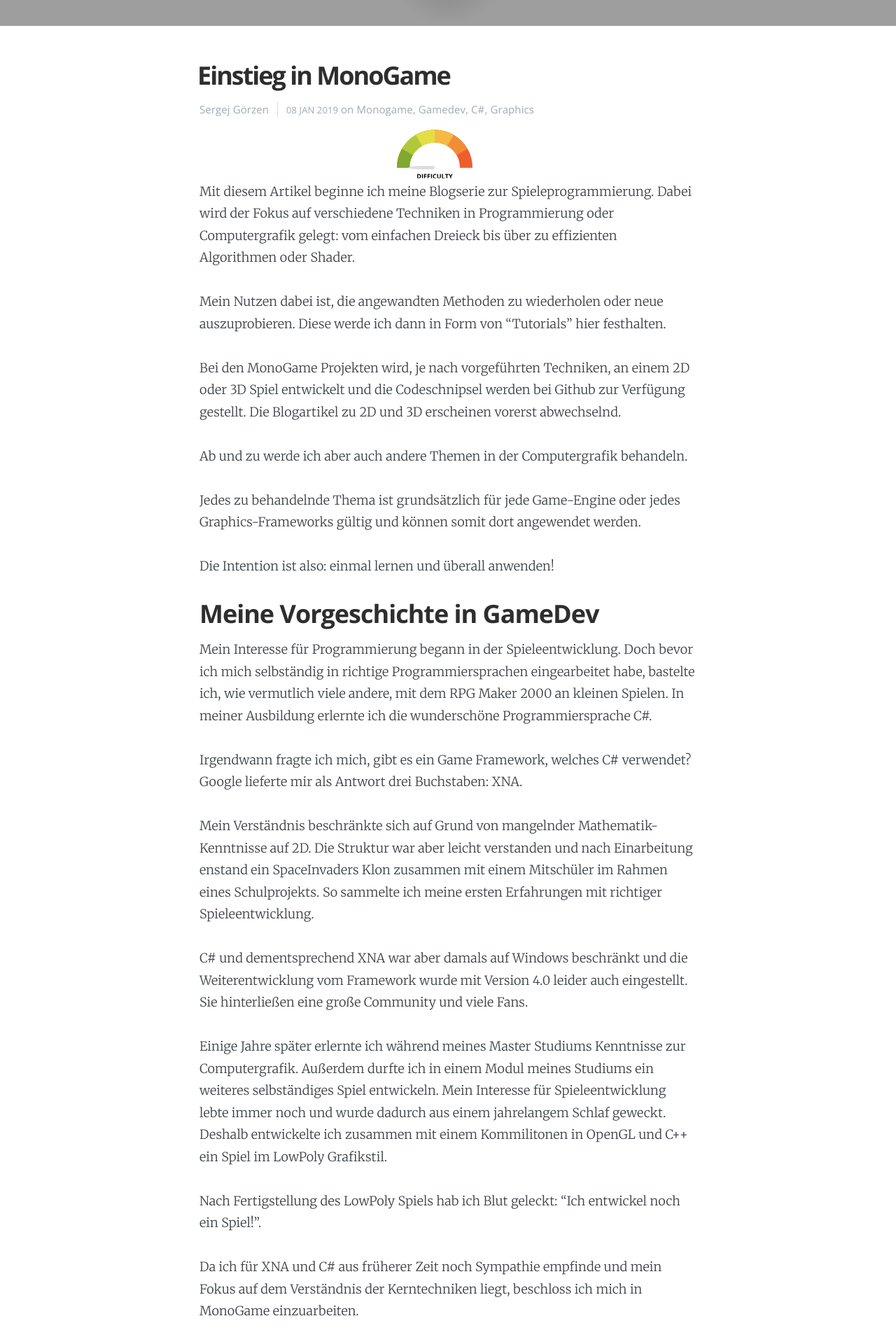
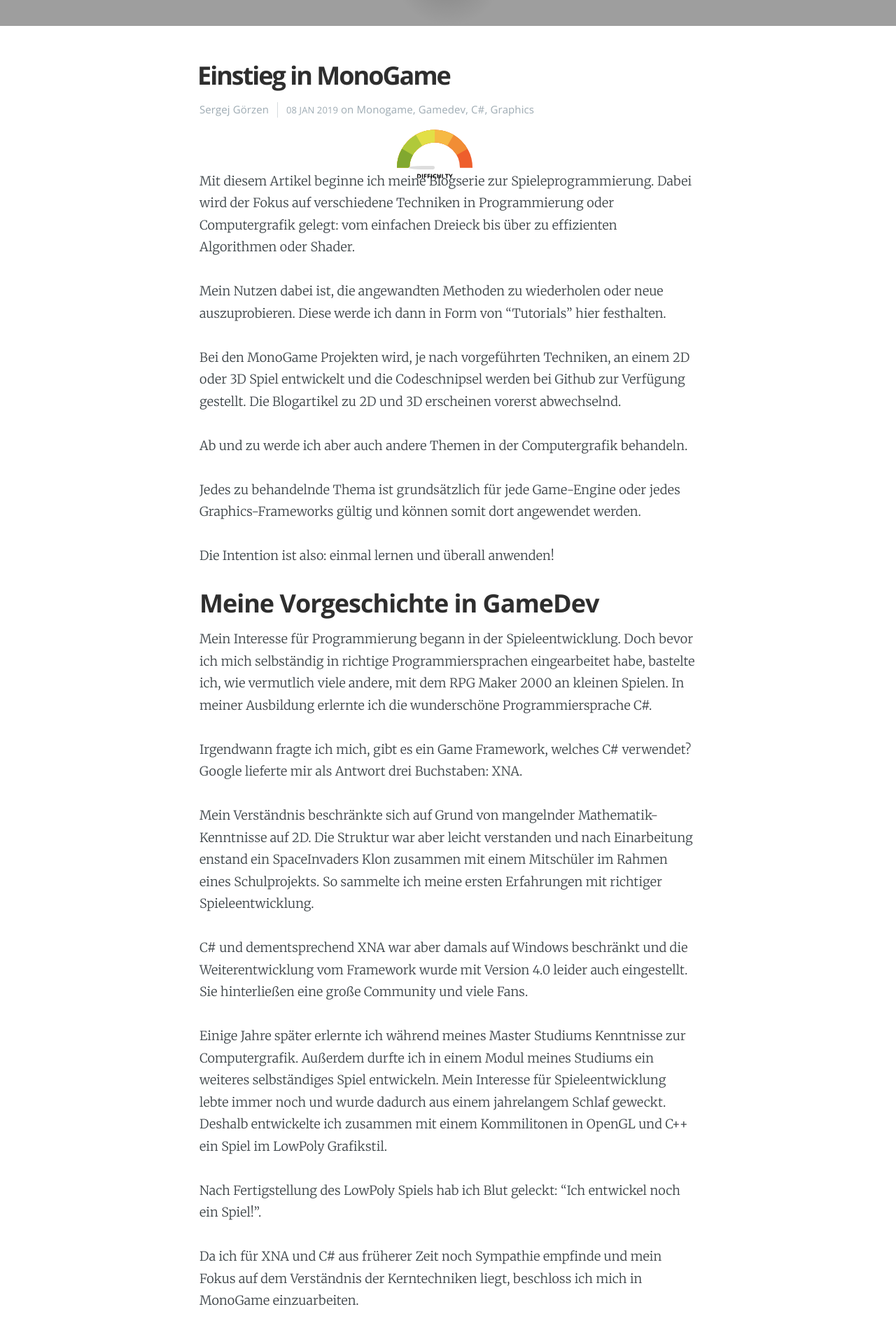
Before and after one commit to pwilken/digitalridingwebpage, a Jekyll site: the page built from _posts/2019-01-08-Einstieg-in-MonoGame.markdown, in a window 1280 px wide. Shown: the part 548-2458 px from the top of the page at 70% size. Built offline with Jekyll 4.4.1, drawn with Linux system fonts in a browser that asks for light colours; nearby versions of some CDN libraries; grey boxes are pictures that could not be loaded.

Commit message:
- first style fix try

```diff
--- a/_layouts/post.html
+++ b/_layouts/post.html
@@ -146,6 +146,6 @@ class: 'post-template'
 
 <style type="text/css">
     .post-optional-information {
-        margin: 6em;
+        height: 75px;
     }
 </style>
--- a/assets/css/degree-element.css
+++ b/assets/css/degree-element.css
@@ -132,7 +132,8 @@
     }
 
     .degree-element-wrapper.post-details{
-        top: -24px;
+        top: -8px;
         left: calc(50% - 211px);
+        margin: 5px 0;
     }
 }
```
